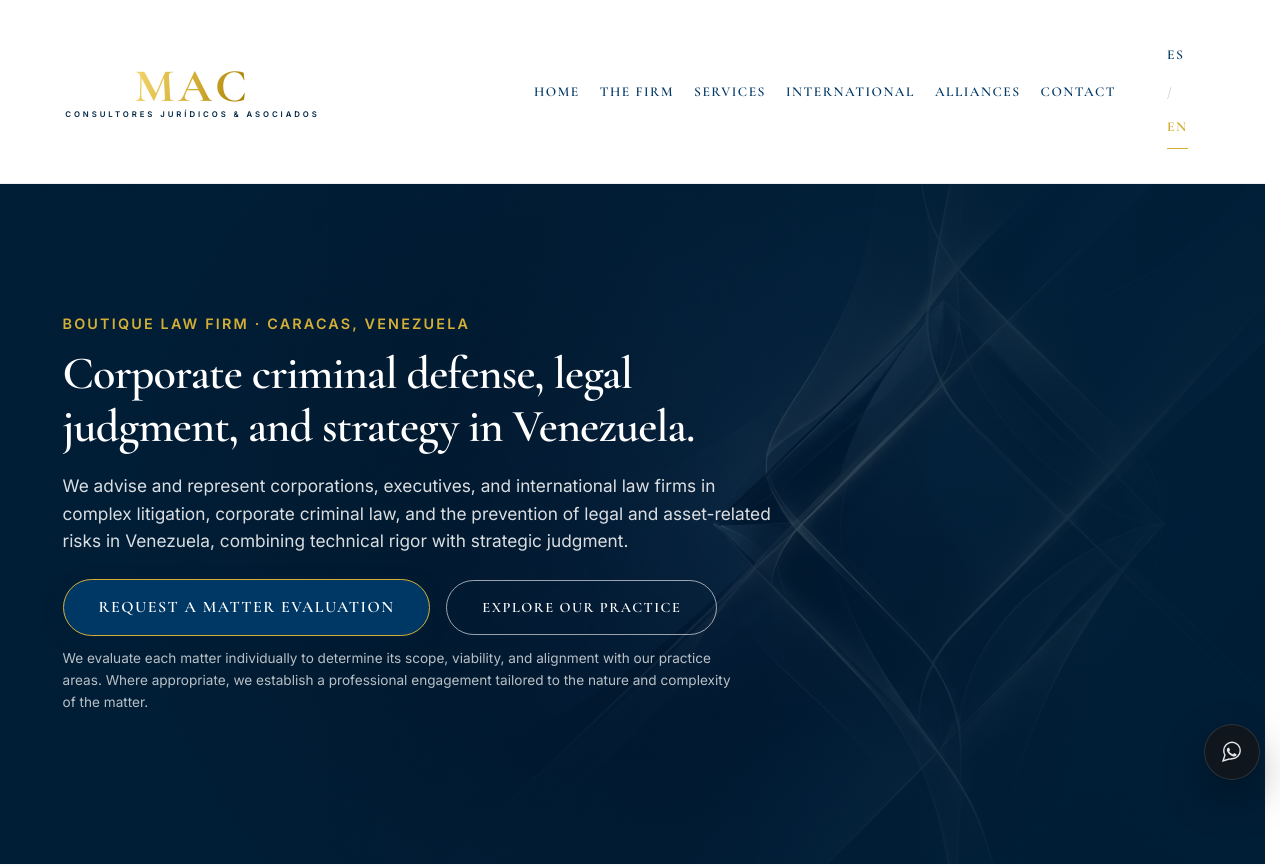
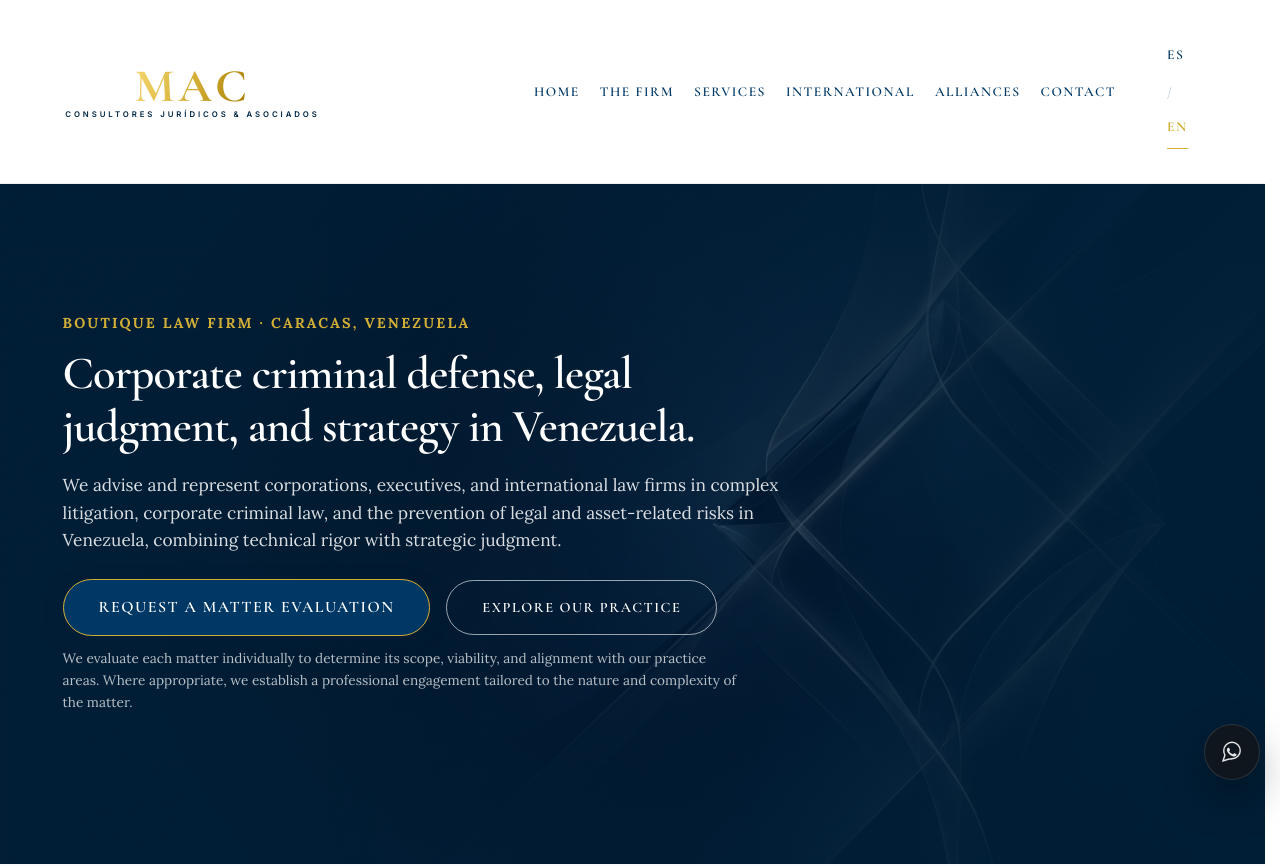
Before and after one commit to mcolina777-cpu/mac-consultores-site-clean, a Next.js app: page /en in a window 1280 px wide. Shown: the top 866 px of the page. Built offline with nearby package versions, Linux system fonts and the light colour scheme.

Commit message:
style(hero): aplicar tipografía Lora exclusivamente a los tres textos del hero

```diff
--- a/src/components/Hero.tsx
+++ b/src/components/Hero.tsx
@@ -2,6 +2,13 @@ import React from 'react';
 import Link from 'next/link';
 import Image from 'next/image';
 import { getRoute } from "@/lib/routes";
+import { Lora } from 'next/font/google';
+
+const lora = Lora({
+  subsets: ['latin'],
+  weight: ['400', '700'],
+  display: 'swap',
+});
 
 export default function Hero({ dict, locale }: { dict: any, locale: string }) {
   return (
@@ -41,9 +48,9 @@ export default function Hero({ dict, locale }: { dict: any, locale: string }) {
 
       <div className="container" style={{ position: 'relative', zIndex: 3, width: '100%' }}>
         <div className="hero-content">
-          <span className="section-tag" style={{ color: '#d4af37' }}>{dict?.tag}</span>
+          <span className={`section-tag ${lora.className}`} style={{ color: '#d4af37', fontFamily: lora.style.fontFamily }}>{dict?.tag}</span>
           <h1 className="mb-1-5rem serif">{dict?.h1}</h1>
-          <p className="hero-subtitle" style={{ maxWidth: '750px', opacity: 0.95 }}>
+          <p className={`hero-subtitle ${lora.className}`} style={{ maxWidth: '750px', opacity: 0.95, fontFamily: lora.style.fontFamily }}>
             {dict?.desc}
           </p>
           <div className="hero-btns" style={{ marginTop: '1.5rem' }}>
@@ -63,8 +70,8 @@ export default function Hero({ dict, locale }: { dict: any, locale: string }) {
             </div>
             {dict?.btn_hint && (
               <p
-                className="hero-btn-hint text-sm"
-                style={{ opacity: 0.8, fontSize: '0.85rem' }}
+                className={`hero-btn-hint text-sm ${lora.className}`}
+                style={{ opacity: 0.8, fontSize: '0.85rem', fontFamily: lora.style.fontFamily }}
               >
                 {dict.btn_hint}
               </p>
```
